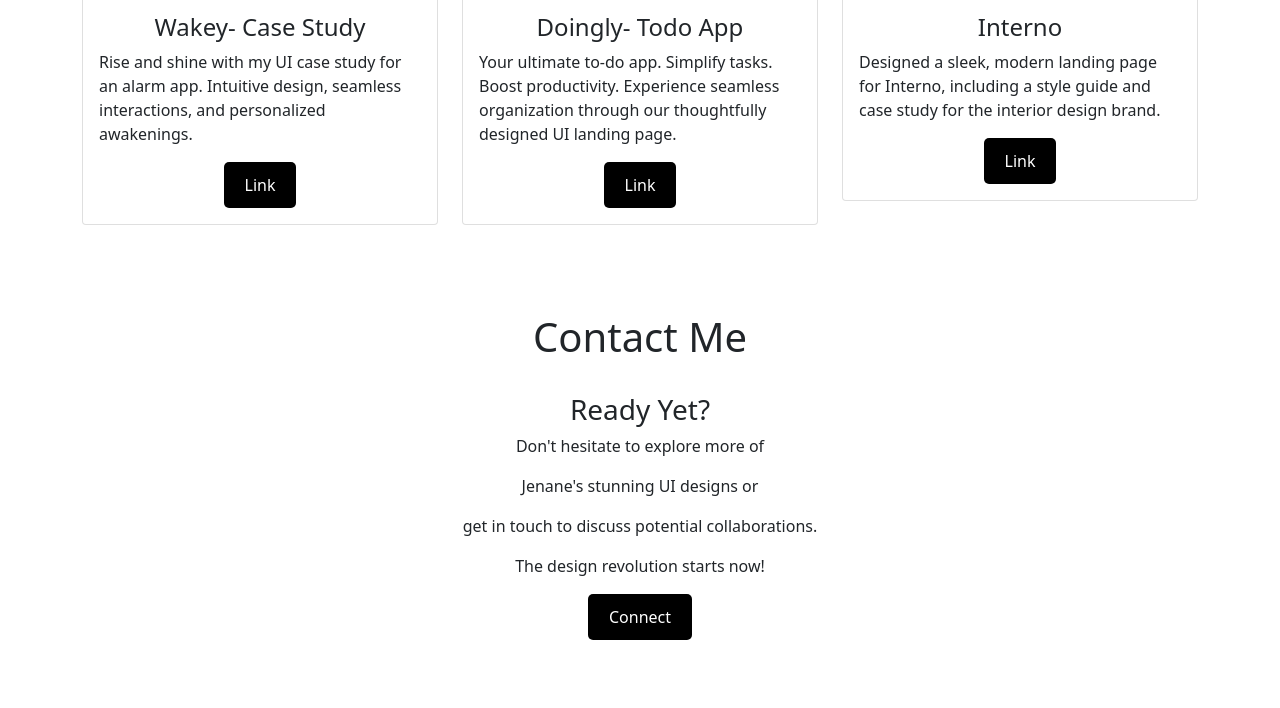
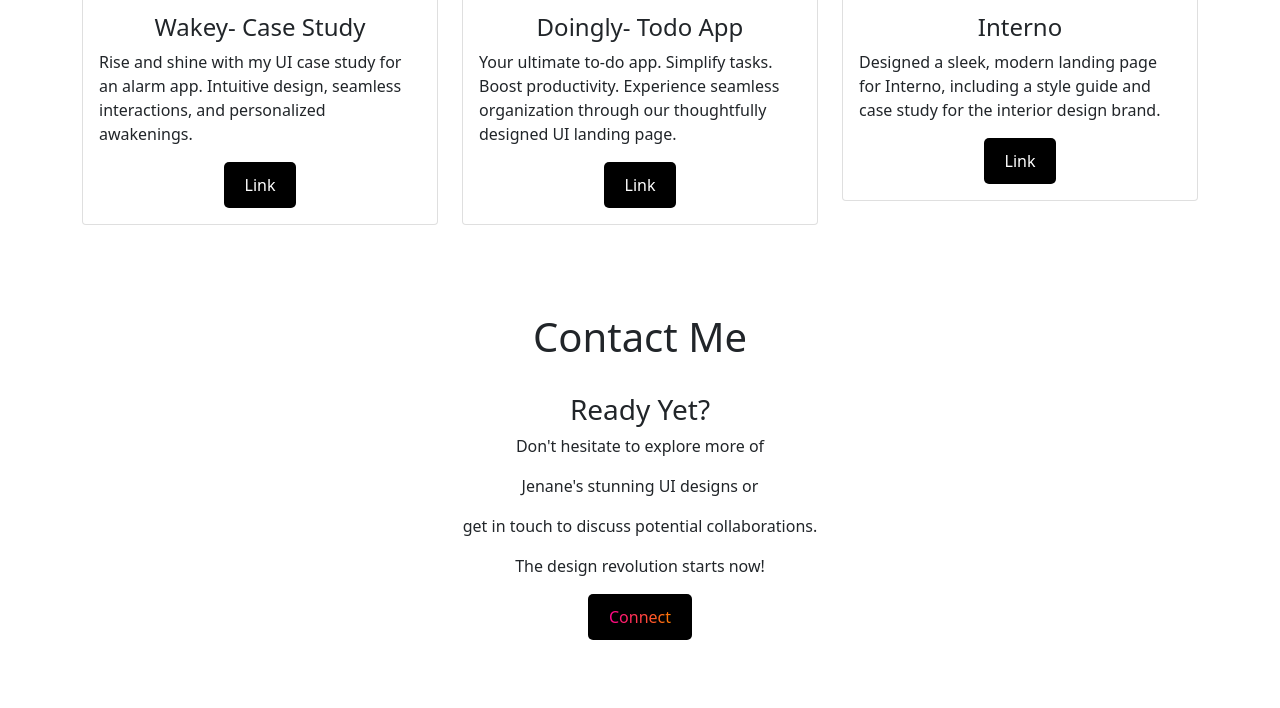
Before and after one commit to Jenane-Rajkumar/Jenane_Portfolio, a plain HTML site: page index.html in a window 1280 px wide. Shown: the part 2226-2934 px from the top of the page. Drawn offline with nearby package versions, Linux system fonts and the light colour scheme.

Commit message:
Update index.html

```diff
--- a/index.html
+++ b/index.html
@@ -182,7 +182,7 @@
                     <p align="center">get in touch to discuss potential collaborations.</p>
                     <p align="center">The design revolution starts now!</p>
                     <div class="text-center">
-                        <a href='https://mail.google.com/mail/?view=cm&fs=1&to=jenane.rajkumar@gmail.com' class="btn" style="background-color: black; color: white; padding: 10px 20px; text-decoration: none; border-radius: 5px;">Connect</a>
+                        <button class="btn" style="background-color: black; color: white; padding: 10px 20px; text-decoration: none; border-radius: 5px;"><a href='https://mail.google.com/mail/?view=cm&fs=1&to=jenane.rajkumar@gmail.com' style="text-decoration: none;"><span class="gradient-text">Connect</span></a></button>
                     </div>
                 </div>
     </section>
```
